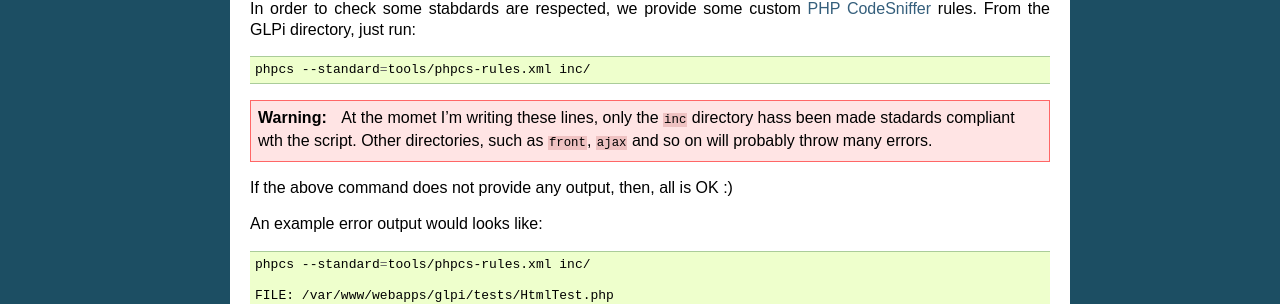
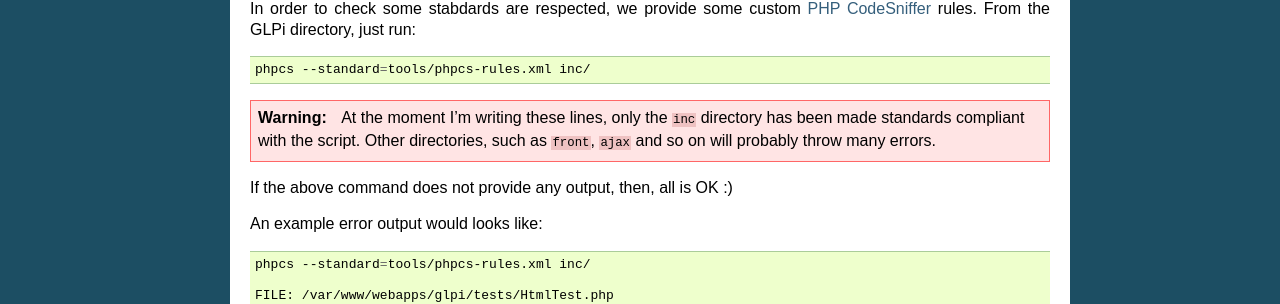
Before and after one commit to glpi-project/docdev, a Sphinx documentation site: the page built from source/codingstandards.rst, in a window 1280 px wide and 900 px high, scrolled down 4140 px. Shown: the part 327-631 px from the top of the window. Built offline with Sphinx 7.4.7, drawn with Linux system fonts in a browser that asks for light colours.

Commit message:
Fix typos thanks to @ddurieux

```diff
--- a/source/codingstandards.rst
+++ b/source/codingstandards.rst
@@ -287,7 +287,7 @@ In order to check some stabdards are respected, we provide some custom `PHP Code
 
 .. warning::
 
-   At the momet I'm writing these lines, only the ``inc`` directory hass been made stadards compliant wth the script. Other directories, such as ``front``, ``ajax`` and so on will probably throw many errors.
+   At the moment I'm writing these lines, only the ``inc`` directory has been made standards compliant with the script. Other directories, such as ``front``, ``ajax`` and so on will probably throw many errors.
 
 If the above command does not provide any output, then, all is OK :)
 
```
